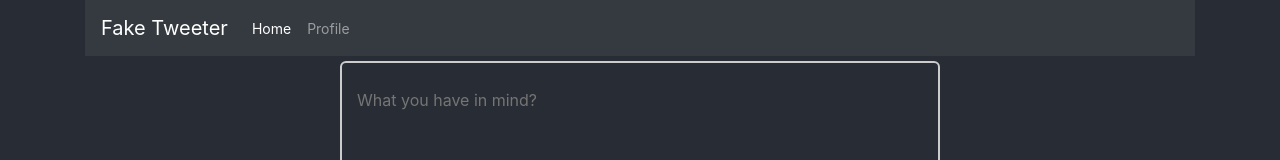
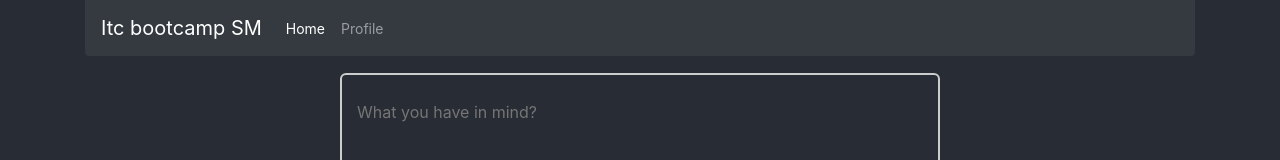
Before and after one commit to yonathan06/react-learning-project, a React (Create React App) app: page / in a window 1280 px wide. Shown: the top 160 px of the page. Built offline with nearby package versions, Linux system fonts and the light colour scheme; no server answers.

Commit message:
change of styling

```diff
--- a/src/App.css
+++ b/src/App.css
@@ -16,4 +16,7 @@
 
 .navbar {
   font-size: 14px;
+  margin-bottom: 12px;
+  border-bottom-right-radius: 4px;
+  border-bottom-left-radius: 4px;
 }
--- a/src/App.js
+++ b/src/App.js
@@ -11,7 +11,7 @@ function App() {
       <Router>
         <div className="container">
           <nav className="navbar navbar-expand-lg  navbar-dark bg-dark">
-            <a className="navbar-brand" href="#">Fake Tweeter</a>
+            <a className="navbar-brand" href="#">Itc bootcamp SM</a>
             <button className="navbar-toggler" type="button" data-toggle="collapse" data-target="#navbarNavAltMarkup" aria-controls="navbarNavAltMarkup" aria-expanded="false" aria-label="Toggle navigation">
               <span className="navbar-toggler-icon"></span>
             </button>
```
